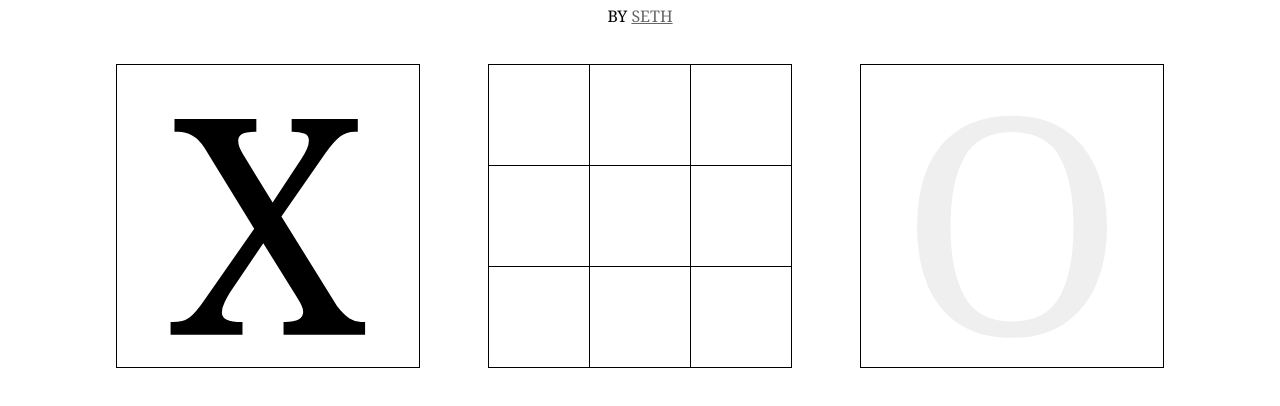
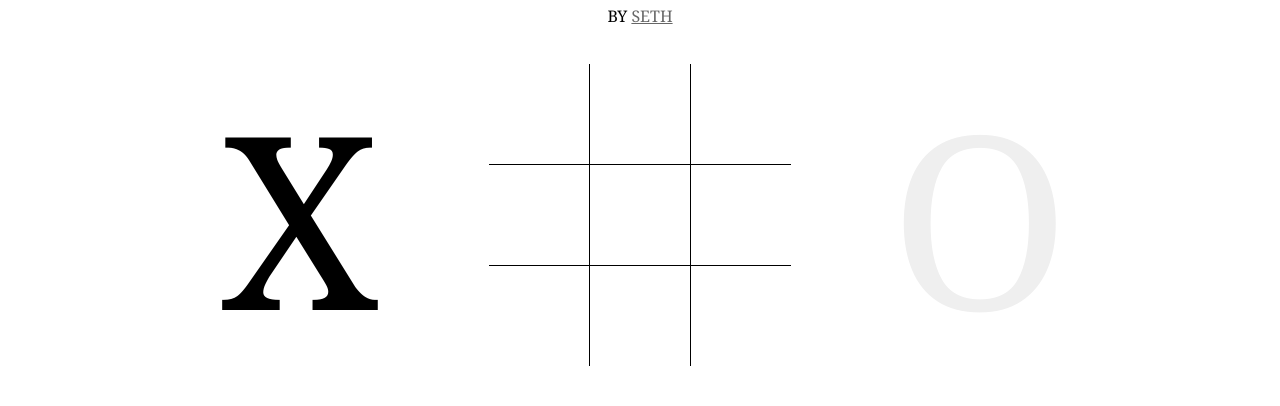
Before and after one commit to greatseth/tic-tac-toe, a plain HTML site: page tic-tac-toe.html in a window 1280 px wide. Shown: the part 90-496 px from the top of the page. Drawn offline with Linux system fonts and the light colour scheme.

Commit message:
nicer styles for current turn indicator

```diff
--- a/sass/screen.scss
+++ b/sass/screen.scss
@@ -4,6 +4,7 @@
  * <link href="/stylesheets/screen.css" media="screen, projection" rel="stylesheet" type="text/css" /> */
 
 @import "compass/reset";
+@import "compass/css3/transition";
 
 $green        : #79B34E;
 $grey         : #999;
@@ -45,12 +46,13 @@ $board_cell_margin   : 1px;
 $board_border        : $board_cell_margin solid #000;
 $board_size          : (($board_cell_size + $board_cell_margin) * 3) - 1;
 
+$player_width : $board_size * 0.8;
 
 section.player {
-  width: $board_size;
+  @include transition(color 1s);
+  width: $player_width;
   height: $board_size;
   line-height: $board_size;
-  border: 1px solid #000;
   margin: 2em;
   display: inline-block;
   vertical-align: middle;
@@ -62,11 +64,12 @@ section.player {
   }
 
   &.active {
+    @include transition(color 1s);
     color: #000;
   }
 
   label {
-    font-size: $board_size;
+    font-size: $player_width;
   }
 
   input {
@@ -89,7 +92,6 @@ section.player {
   width: $board_size;
   height: $board_size;
   margin: 2em;
-  border: $board_border;
 }
 
 #board li {
@@ -129,6 +131,5 @@ section.player {
   width: $board_size;
   margin: 1em auto;
   font-size: 36px;
-  font-family: Century Gothic, sans-serif;
   text-transform: uppercase;
 }
```
Also changed, not shown: stylesheets/screen.css.
